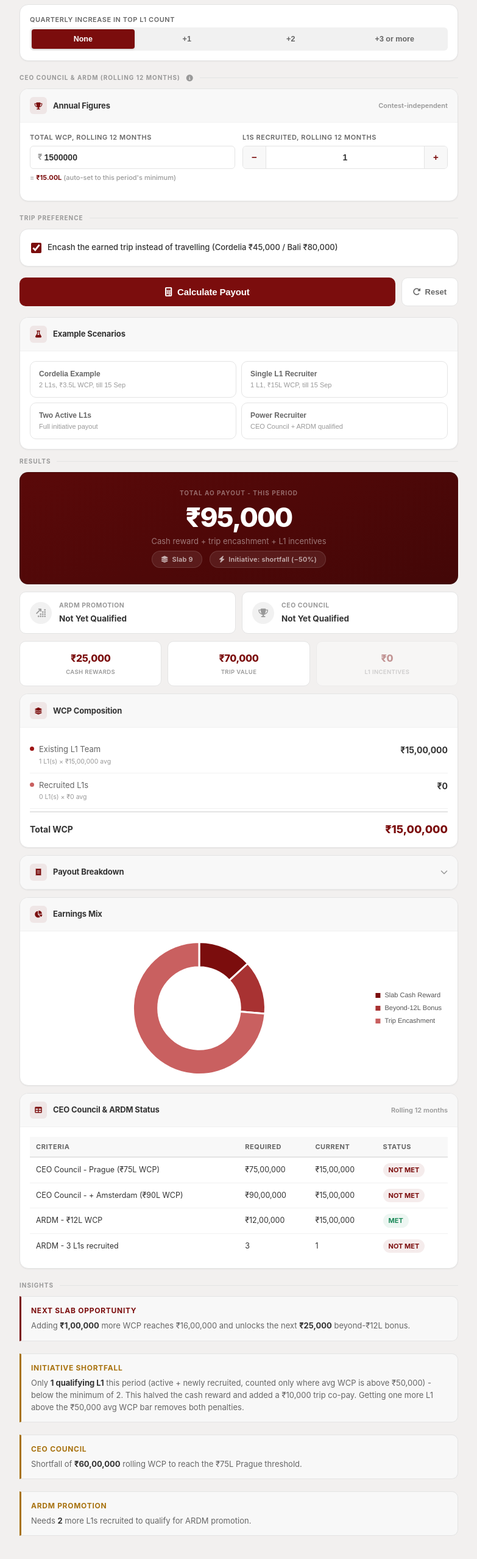
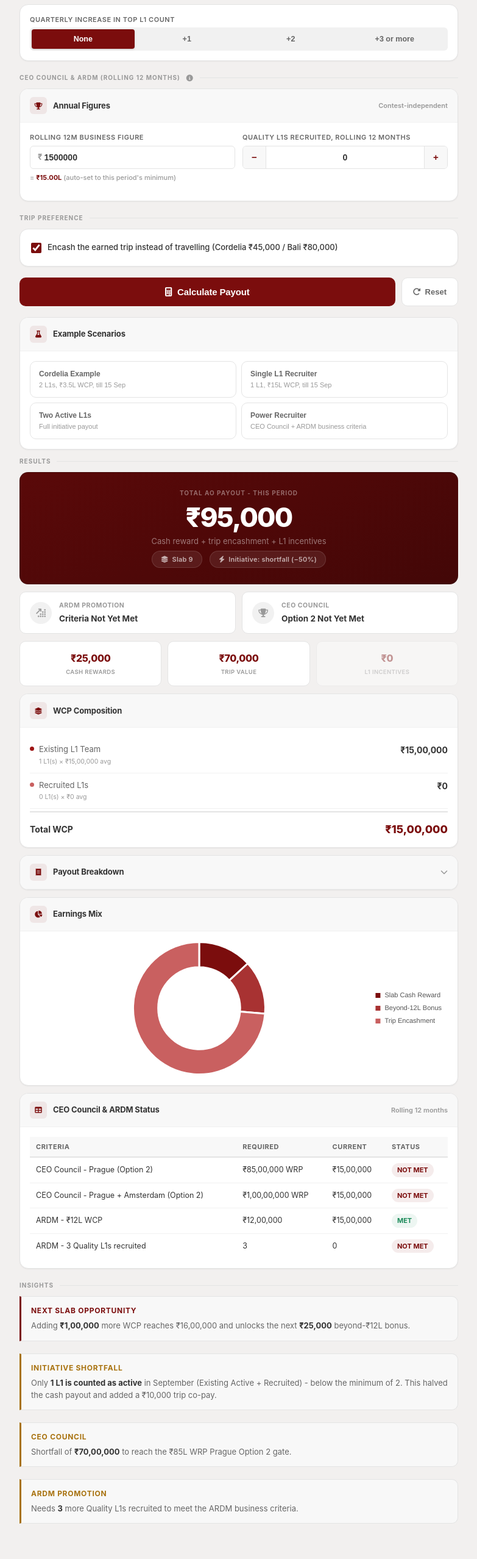
Before and after one commit to aadilgaming0-ai/agencyofficer, a plain HTML site: page index.html in a window 1280 px wide. Shown: the part 938-3494 px from the top of the page at 61% size, without its empty margins (248-1031 px from the left). Drawn offline with nearby package versions, Linux system fonts and the light colour scheme.

Commit message:
Update index.html

```diff
--- a/index.html
+++ b/index.html
@@ -338,12 +338,12 @@ select:focus, input:focus { color: var(--maroon); }
       </div>
 
       <div class="modal-section-lbl">Initiative Rules</div>
-      <div class="assumption-row"><div class="assump-icon"><i class="fas fa-users"></i></div><div class="assump-text">Minimum <span class="mark">2 qualifying L1s</span> required (sum of # Active L1 this period + # New L1 recruited this month, counting a group only if its avg WCP is above <span class="mark">₹50,000</span>) - else cash reward is cut by <span class="mark">50%</span> and trips need a <span class="mark">₹10,000 co-pay</span>.</div></div>
+      <div class="assumption-row"><div class="assump-icon"><i class="fas fa-users"></i></div><div class="assump-text">Minimum <span class="mark">2 L1 Active in Sep 2026</span> required. For this count, <span class="mark">Existing Active L1s + Recruited L1s</span> are considered together - else cash payout is reduced by <span class="mark">50%</span> and trips carry an additional <span class="mark">₹10,000 co-pay</span>.</div></div>
       <div class="assumption-row"><div class="assump-icon"><i class="fas fa-layer-group"></i></div><div class="assump-text">At <span class="mark">₹12L</span> total WCP, the top slab pays <span class="mark">₹25,000</span>. Every complete <span class="mark">₹2L beyond ₹12L</span> adds another <span class="mark">₹25,000</span> (e.g. ₹15L = ₹25,000 + ₹25,000).</div></div>
       <div class="assumption-row"><div class="assump-icon"><i class="fas fa-plane"></i></div><div class="assump-text">Trip encashment rates: <span class="mark">Cordelia ₹45,000</span> and <span class="mark">Bali ₹80,000</span>.</div></div>
 
       <div class="modal-section-lbl">Quality New L1 Recruitment</div>
-      <div class="assumption-row"><div class="assump-icon"><i class="fas fa-user-check"></i></div><div class="assump-text">For each <span class="mark">newly recruited</span> L1 this period with ≥ ₹2L avg WCP → <span class="mark">₹2,500</span> per L1. If that recruited L1's avg WCP also crosses the higher quality threshold (₹5L till 15 Sep / ₹7.5L till 30 Sep) → the reward becomes <span class="mark">₹6,000</span> per L1 instead.</div></div>
+      <div class="assumption-row"><div class="assump-icon"><i class="fas fa-user-check"></i></div><div class="assump-text">For each <span class="mark">newly recruited</span> L1 with ≥ ₹2L WCP in M0 → <span class="mark">₹2,500</span> per L1. If the L1 achieves <span class="mark">Cordelia qualification</span> (₹3.5L till 15 Sep / ₹5L till 30 Sep) → <span class="mark">₹6,000</span> per L1.</div></div>
 
       <div class="modal-section-lbl">Quarterly Top L1 Increase</div>
       <table class="rate-tbl">
@@ -356,8 +356,8 @@ select:focus, input:focus { color: var(--maroon); }
       </table>
 
       <div class="modal-section-lbl">CEO Council &amp; ARDM (Rolling 12 Months)</div>
-      <div class="assumption-row"><div class="assump-icon"><i class="fas fa-trophy"></i></div><div class="assump-text"><span class="mark">₹75L</span> WCP → Prague. <span class="mark">₹90L</span> WCP → Prague + Amsterdam.</div></div>
-      <div class="assumption-row"><div class="assump-icon"><i class="fas fa-arrow-up"></i></div><div class="assump-text"><span class="mark">₹12L WCP</span> + <span class="mark">3 L1s recruited</span> → promotion to ARDM (full-time role).</div></div>
+      <div class="assumption-row"><div class="assump-icon"><i class="fas fa-trophy"></i></div><div class="assump-text">CEO Council Option 2: <span class="mark">₹85L WRP</span> → Prague; <span class="mark">₹100L WRP</span> → Prague + Amsterdam.</div></div>
+      <div class="assumption-row"><div class="assump-icon"><i class="fas fa-arrow-up"></i></div><div class="assump-text"><span class="mark">₹12L WCP</span> + <span class="mark">3 Quality L1s</span> recruited in rolling 12 months → ARDM business criteria met.</div></div>
     </div>
   </div>
 </div>
@@ -394,8 +394,8 @@ select:focus, input:focus { color: var(--maroon); }
   <div class="card">
     <div class="card-body">
       <div class="seg-toggle" id="periodToggle">
-        <button class="seg-btn active" data-period="17">Contest till 15th Sep</button>
-        <button class="seg-btn" data-period="31">Contest till 30th Sep</button>
+        <button class="seg-btn active" data-period="15">Contest till 15th Sep</button>
+        <button class="seg-btn" data-period="30">Contest till 30th Sep</button>
       </div>
     </div>
   </div>
@@ -408,7 +408,7 @@ select:focus, input:focus { color: var(--maroon); }
     <div class="card-hd">
       <div class="card-hd-icon"><i class="fas fa-users"></i></div>
       <div class="card-hd-title">1. Existing L1 Team</div>
-      <span class="info-tip" tabindex="0" aria-label="L1 = your first-line downline agents (Executive/Insurance Manager). At least 2, counting active + newly recruited L1s with avg WCP above ₹50,000, are required to avoid the initiative penalty."><i class="fas fa-circle-info"></i><span class="info-tip-bubble">L1 = your first-line downline agents (Executive/Insurance Manager). At least 2, counting active + newly recruited L1s with avg WCP above ₹50,000, are required to avoid the initiative penalty.</span></span>
+      <span class="info-tip" tabindex="0" aria-label="L1 = your first-line downline agents (Executive/Insurance Manager). For the September initiative, Existing Active L1s + Recruited L1s are counted together. Minimum 2 in total are required to avoid the 50% cash reduction and ₹10,000 trip co-pay."><i class="fas fa-circle-info"></i><span class="info-tip-bubble">Existing Active L1s + Recruited L1s are counted together. Minimum 2 in total are required to avoid the 50% cash reduction and ₹10,000 trip co-pay.</span></span>
     </div>
     <div class="card-body">
       <div class="two-col">
@@ -496,12 +496,12 @@ select:focus, input:focus { color: var(--maroon); }
     <div class="card-body">
       <div class="two-col">
         <div class="field">
-          <label class="field-label">Total WCP, Rolling 12 Months</label>
+          <label class="field-label">Rolling 12M Business Figure</label>
           <div class="input-box affix-row"><span class="input-affix">₹</span><input type="number" id="annualWCP" value="1500000" min="0"></div>
           <div class="field-hint" id="annualWCPHint"></div>
         </div>
         <div class="field">
-          <label class="field-label">L1s Recruited, Rolling 12 Months</label>
+          <label class="field-label">Quality L1s Recruited, Rolling 12 Months</label>
           <div class="input-box stepper-input">
             <button type="button" class="stepper-btn minus" onclick="stepValue('annualL1',-1,0)" aria-label="Decrease L1s recruited annually">−</button>
             <input type="number" id="annualL1" value="1" min="0">
@@ -545,7 +545,7 @@ select:focus, input:focus { color: var(--maroon); }
         <button class="scenario-btn" onclick="loadScenario('solo')">Cordelia Example <span>2 L1s, ₹3.5L WCP, till 15 Sep</span></button>
         <button class="scenario-btn" onclick="loadScenario('single_l1')">Single L1 Recruiter <span>1 L1, ₹15L WCP, till 15 Sep</span></button>
         <button class="scenario-btn" onclick="loadScenario('two_l1')">Two Active L1s <span>Full initiative payout</span></button>
-        <button class="scenario-btn" onclick="loadScenario('power')">Power Recruiter <span>CEO Council + ARDM qualified</span></button>
+        <button class="scenario-btn" onclick="loadScenario('power')">Power Recruiter <span>CEO Council + ARDM business criteria</span></button>
       </div>
     </div>
   </div>
@@ -570,14 +570,14 @@ select:focus, input:focus { color: var(--maroon); }
         <div class="milestone-icon"><i class="fas fa-arrow-up-right-dots"></i></div>
         <div>
           <div class="milestone-label">ARDM Promotion</div>
-          <div class="milestone-status" id="ardmMilestoneStatus">Not Yet Qualified</div>
+          <div class="milestone-status" id="ardmMilestoneStatus">Criteria Not Yet Met</div>
         </div>
       </div>
       <div class="milestone-card pending" id="ceoMilestone">
         <div class="milestone-icon"><i class="fas fa-trophy"></i></div>
         <div>
           <div class="milestone-label">CEO Council</div>
-          <div class="milestone-status" id="ceoMilestoneStatus">Not Yet Qualified</div>
+          <div class="milestone-status" id="ceoMilestoneStatus">Option 2 Not Yet Met</div>
         </div>
       </div>
     </div>
@@ -651,8 +651,8 @@ select:focus, input:focus { color: var(--maroon); }
 
 <script>
 const SLABS = {
-  17: { thresholds:[125000,200000,250000,350000,500000,650000,800000], label:'Contest till 15th Sep' },
-  31: { thresholds:[150000,250000,350000,500000,750000,1000000,1200000], label:'Contest till 30th Sep' }
+  15: { thresholds:[125000,200000,250000,350000,500000,650000,800000], label:'Contest till 15th Sep' },
+  30: { thresholds:[150000,250000,350000,500000,750000,1000000,1200000], label:'Contest till 30th Sep' }
 };
 const CASH_REWARD = [10000,25000,35000,0,20000,0,25000];
 const TRIP_TYPE   = [null,null,null,'Cordelia','Cordelia','Bali','Bali'];
@@ -662,8 +662,10 @@ const TOP_SLAB_CASH = 25000;
 const BEYOND_12L_STEP = 200000;
 const BEYOND_12L_REWARD = 25000;
 const TOPL1_REWARD = {0:0,1:7500,2:15000,3:30000};
+const CEO_PRAGUE_OPTION2 = 8500000;
+const CEO_CABINET_OPTION2 = 10000000;
 
-let currentPeriod = 17;
+let currentPeriod = 15;
 let topL1Inc = 0;
 let lastCalc = null;
 let chartInst = null;
@@ -734,13 +736,12 @@ function setWarn(boxId, msgId, active, message){
   }
 }
 
-function validateInputs(totalWCP, annualWCP, annualL1, l1Active, recruitedL1Count){
+function validateInputs(totalWCP, annualWCP, annualL1, currentQualityL1Count){
   setWarn('annualWCP','annualValidationMsg', annualWCP<totalWCP,
-    `Rolling 12-month WCP (${fmtRs(annualWCP)}) must be at least this period's WCP (${fmtRs(totalWCP)}), since this period falls within it. The Calculate button is disabled until this is fixed.`);
+    `Rolling 12-month business figure (${fmtRs(annualWCP)}) must be at least this period's WCP (${fmtRs(totalWCP)}). The Calculate button is disabled until this is fixed.`);
 
-  const minAnnualL1 = l1Active + recruitedL1Count;
-  setWarn('annualL1','annualL1ValidationMsg', annualL1<minAnnualL1,
-    `L1s recruited over the rolling 12 months (${annualL1}) must be at least this period's active L1s + newly recruited L1s (${l1Active} + ${recruitedL1Count} = ${minAnnualL1}), since this period falls within it. The Calculate button is disabled until this is fixed.`);
+  setWarn('annualL1','annualL1ValidationMsg', annualL1<currentQualityL1Count,
+    `Quality L1s recruited over the rolling 12 months (${annualL1}) must be at least the quality L1s created this month (${currentQualityL1Count}). The Calculate button is disabled until this is fixed.`);
 }
 
 function calculate(){
@@ -756,7 +757,8 @@ function calculate(){
 
   // Rolling 12-month annual figures must be at least this period's contribution.
   const minAnnualWCP = totalWCP;
-  const minAnnualL1  = l1Active + recruitedL1Count;
+  const currentQualityL1Count = avgRecruitedL1WCP >= 200000 ? recruitedL1Count : 0;
+  const minAnnualL1  = currentQualityL1Count;
   if(!annualWCPTouched) document.getElementById('annualWCP').value = minAnnualWCP;
   if(!annualL1Touched)  document.getElementById('annualL1').value  = minAnnualL1;
 
@@ -774,7 +776,7 @@ function calculate(){
   document.getElementById('avgRecruitedL1WCPHint').innerHTML = `= <strong>${fmtL(avgRecruitedL1WCP)}</strong> per L1`;
   document.getElementById('annualWCPHint').innerHTML = `= <strong>${fmtL(annualWCP)}</strong>${!annualWCPTouched?' (auto-set to this period\'s minimum)':''}`;
 
-  validateInputs(totalWCP, annualWCP, annualL1, l1Active, recruitedL1Count);
+  validateInputs(totalWCP, annualWCP, annualL1, currentQualityL1Count);
 
   const slabSet = SLABS[currentPeriod];
   const slabIdx = findSlab(totalWCP, slabSet.thresholds);
@@ -818,7 +820,8 @@ function calculate(){
     cashComponents+=beyondReward;
   }
 
-  const qualifyingL1Count = (avgL1WCP > 50000 ? l1Active : 0) + (avgRecruitedL1WCP > 50000 ? recruitedL1Count : 0);
+  // September initiative: existing active L1s and newly recruited L1s are counted together.
+  const qualifyingL1Count = l1Active + recruitedL1Count;
   const penalty = qualifyingL1Count < 2;
   let cashAfterPenalty = cashComponents;
   if(penalty && cashComponents>0){
@@ -849,15 +852,15 @@ function calculate(){
 
   const totalCash = cashAfterPenalty+tripValue;
 
-  // Existing quality-L1 incentive logic retained unchanged.
-  const tier2Threshold = currentPeriod===17?500000:750000;
+  // Quality New L1 incentive: ₹2,500 at ₹2L M0 WCP; ₹6,000 on Cordelia qualification.
+  const tier2Threshold = currentPeriod===15?350000:500000;
   let qualityReward=0;
   const qualityLines=[];
   if(recruitedL1Count>0 && avgRecruitedL1WCP>=200000){
     if(avgRecruitedL1WCP>=tier2Threshold){
       const amt=recruitedL1Count*6000;
       qualityReward+=amt;
-      qualityLines.push({desc:`${recruitedL1Count} new L1(s) cross higher quality threshold`, formula:`≥ ${fmtRs(tier2Threshold)} avg · ${recruitedL1Count} × ₹6,000`, amt:amt, dot:'#a83232'});
+      qualityLines.push({desc:`${recruitedL1Count} new L1(s) achieve Cordelia qualification`, formula:`≥ ${fmtRs(tier2Threshold)} avg · ${recruitedL1Count} × ₹6,000`, amt:amt, dot:'#a83232'});
     } else {
       const amt=recruitedL1Count*2500;
       qualityReward+=amt;
@@ -869,9 +872,9 @@ function calculate(){
   const grandTotal = totalCash+qualityReward+topL1Reward;
 
   let ceoStatus='none', ceoShortfall=0;
-  if(annualWCP>=9000000) ceoStatus='both';
-  else if(annualWCP>=7500000) ceoStatus='prague';
-  else ceoShortfall=7500000-annualWCP;
+  if(annualWCP>=CEO_CABINET_OPTION2) ceoStatus='both';
+  else if(annualWCP>=CEO_PRAGUE_OPTION2) ceoStatus='prague';
+  else ceoShortfall=CEO_PRAGUE_OPTION2-annualWCP;
 
   const ardmWCPmet = annualWCP>=1200000;
   const ardmL1met  = annualL1>=3;
@@ -926,23 +929,23 @@ function updateResults(){
   const ardmCard = document.getElementById('ardmMilestone');
   const ardmStatusEl = document.getElementById('ardmMilestoneStatus');
   if(d.ardmQualified){
-    ardmStatusEl.textContent = 'Qualified — Full-Time Role';
+    ardmStatusEl.textContent = 'WCP + Quality L1 Criteria Met';
     ardmCard.classList.add('qualified');
   } else {
-    ardmStatusEl.textContent = 'Not Yet Qualified';
+    ardmStatusEl.textContent = 'Criteria Not Yet Met';
     ardmCard.classList.remove('qualified');
   }
 
   const ceoCard = document.getElementById('ceoMilestone');
   const ceoStatusEl = document.getElementById('ceoMilestoneStatus');
   if(d.ceoStatus==='both'){
-    ceoStatusEl.textContent = 'Prague + Amsterdam';
+    ceoStatusEl.textContent = 'Prague + Amsterdam - Option 2';
     ceoCard.classList.add('qualified');
   } else if(d.ceoStatus==='prague'){
-    ceoStatusEl.textContent = 'Prague Qualified';
+    ceoStatusEl.textContent = 'Prague - Option 2';
     ceoCard.classList.add('qualified');
   } else {
-    ceoStatusEl.textContent = 'Not Yet Qualified';
+    ceoStatusEl.textContent = 'Option 2 Not Yet Met';
     ceoCard.classList.remove('qualified');
   }
 
@@ -1028,10 +1031,10 @@ function renderChart(d){
 
 function buildStatusTable(d){
   const rows=[
-    { label:'CEO Council - Prague (₹75L WCP)', required:'₹75,00,000', current: fmtRs(d.annualWCP), met: d.annualWCP>=7500000 },
-    { label:'CEO Council - + Amsterdam (₹90L WCP)', required:'₹90,00,000', current: fmtRs(d.annualWCP), met: d.annualWCP>=9000000 },
+    { label:'CEO Council - Prague (Option 2)', required:'₹85,00,000 WRP', current: fmtRs(d.annualWCP), met: d.annualWCP>=CEO_PRAGUE_OPTION2 },
+    { label:'CEO Council - Prague + Amsterdam (Option 2)', required:'₹1,00,00,000 WRP', current: fmtRs(d.annualWCP), met: d.annualWCP>=CEO_CABINET_OPTION2 },
     { label:'ARDM - ₹12L WCP', required:'₹12,00,000', current: fmtRs(d.annualWCP), met: d.ardmWCPmet },
-    { label:'ARDM - 3 L1s recruited', required:'3', current: String(d.annualL1), met: d.ardmL1met }
+    { label:'ARDM - 3 Quality L1s recruited', required:'3', current: String(d.annualL1), met: d.ardmL1met }
   ];
   let html='';
   rows.forEach(r=>{
@@ -1064,33 +1067,33 @@ function buildInsights(d){
   // Initiative
   const initBox=document.getElementById('ins_init'), initText=document.getElementById('ins_init_text');
   if(d.penalty){
-    initText.innerHTML=`Only <strong>${d.qualifyingL1Count} qualifying L1${d.qualifyingL1Count==1?'':'s'}</strong> this period (active + newly recruited, counted only where avg WCP is above ₹50,000) - below the minimum of 2. This halved the cash reward${d.tripEarned?' and added a ₹10,000 trip co-pay':''}. Getting one more L1 above the ₹50,000 avg WCP bar removes both penalties.`;
+    initText.innerHTML=`Only <strong>${d.qualifyingL1Count} L1${d.qualifyingL1Count==1?' is':'s are'} counted as active</strong> in September (Existing Active + Recruited) - below the minimum of 2. This halved the cash payout${d.tripEarned?' and added a ₹10,000 trip co-pay':''}.`;
     initBox.classList.remove('hidden'); initBox.classList.add('warn'); initBox.classList.remove('ok');
   } else { initBox.classList.add('hidden'); }
 
   // CEO council
   const ceoBox=document.getElementById('ins_ceo'), ceoText=document.getElementById('ins_ceo_text');
   if(d.ceoStatus==='both'){
-    ceoText.innerHTML=`Qualified for <strong>Prague + Amsterdam</strong> on ${fmtRs(d.annualWCP)} rolling WCP.`;
+    ceoText.innerHTML=`CEO Council Option 2 for <strong>Prague + Amsterdam</strong> is met at ${fmtRs(d.annualWCP)} rolling business.`;
     ceoBox.classList.remove('hidden'); ceoBox.classList.add('ok'); ceoBox.classList.remove('warn');
   } else if(d.ceoStatus==='prague'){
-    ceoText.innerHTML=`Qualified for <strong>Prague</strong>. Add <strong>${fmtRs(9000000-d.annualWCP)}</strong> more rolling WCP to also unlock Amsterdam.`;
+    ceoText.innerHTML=`CEO Council Option 2 for <strong>Prague</strong> is met. Add <strong>${fmtRs(CEO_CABINET_OPTION2-d.annualWCP)}</strong> more rolling business to meet the ₹100L Prague + Amsterdam Option 2 gate.`;
     ceoBox.classList.remove('hidden'); ceoBox.classList.add('ok'); ceoBox.classList.remove('warn');
   } else {
-    ceoText.innerHTML=`Shortfall of <strong>${fmtRs(d.ceoShortfall)}</strong> rolling WCP to reach the ₹75L Prague threshold.`;
+    ceoText.innerHTML=`Shortfall of <strong>${fmtRs(d.ceoShortfall)}</strong> to reach the ₹85L WRP Prague Option 2 gate.`;
     ceoBox.classList.remove('hidden'); ceoBox.classList.add('warn'); ceoBox.classList.remove('ok');
   }
 
   // ARDM
   const ardmBox=document.getElementById('ins_ardm'), ardmText=document.getElementById('ins_ardm_text');
   if(d.ardmQualified){
-    ardmText.innerHTML=`Qualified for <strong>promotion to ARDM</strong> - both the ₹12L WCP and 3 L1 recruitment criteria are met.`;
+    ardmText.innerHTML=`The existing calculator's <strong>ARDM business criteria are met</strong> - ₹12L WCP and 3 Quality L1 recruitments.`;
     ardmBox.classList.remove('hidden'); ardmBox.classList.add('ok'); ardmBox.classList.remove('warn');
   } else {
     let parts=[];
     if(!d.ardmWCPmet) parts.push(`<strong>${fmtRs(1200000-d.annualWCP)}</strong> more WCP`);
-    if(!d.ardmL1met) parts.push(`<strong>${3-d.annualL1}</strong> more L1${(3-d.annualL1)>1?'s':''} recruited`);
-    ardmText.innerHTML=`Needs ${parts.join(' and ')} to qualify for ARDM promotion.`;
+    if(!d.ardmL1met) parts.push(`<strong>${3-d.annualL1}</strong> more Quality L1${(3-d.annualL1)>1?'s':''} recruited`);
+    ardmText.innerHTML=`Needs ${parts.join(' and ')} to meet the ARDM business criteria.`;
     ardmBox.classList.remove('hidden'); ardmBox.classList.add('warn'); ardmBox.classList.remove('ok');
   }
 }
@@ -1120,8 +1123,8 @@ function clearAll(){
   document.getElementById('annualWCP').value=0;
   document.getElementById('annualL1').value=0;
   document.querySelectorAll('#periodToggle .seg-btn').forEach(b=>b.classList.remove('active'));
-  document.querySelector('#periodToggle .seg-btn[data-period="17"]').classList.add('active');
-  currentPeriod=17;
+  document.querySelector('#periodToggle .seg-btn[data-period="15"]').classList.add('active');
+  currentPeriod=15;
   calculate();
 }
 
@@ -1129,10 +1132,10 @@ function setField(id,val){ document.getElementById(id).value = val; }
 
 function loadScenario(key){
   const sc = {
-    solo:      { l1Active:2, avgL1WCP:175000, recruitedL1Count:0, avgRecruitedL1WCP:0,       period:17, encash:true,  topL1:'0', annualWCP:350000,  annualL1:2 },
-    single_l1: { l1Active:0, avgL1WCP:0,      recruitedL1Count:1, avgRecruitedL1WCP:1500000, period:17, encash:true,  topL1:'0', annualWCP:1500000, annualL1:1 },
-    two_l1:    { l1Active:2, avgL1WCP:400000, recruitedL1Count:0, avgRecruitedL1WCP:0,       period:17, encash:true,  topL1:'1', annualWCP:8000000, annualL1:5 },
-    power:     { l1Active:3, avgL1WCP:1300000,recruitedL1Count:1, avgRecruitedL1WCP:1000000, period:31, encash:false, topL1:'3', annualWCP:9500000, annualL1:4 }
+    solo:      { l1Active:2, avgL1WCP:175000, recruitedL1Count:0, avgRecruitedL1WCP:0,       period:15, encash:true,  topL1:'0', annualWCP:350000,   annualL1:0 },
+    single_l1: { l1Active:1, avgL1WCP:0,      recruitedL1Count:1, avgRecruitedL1WCP:1500000, period:15, encash:true,  topL1:'0', annualWCP:1500000,  annualL1:1 },
+    two_l1:    { l1Active:2, avgL1WCP:400000, recruitedL1Count:0, avgRecruitedL1WCP:0,       period:15, encash:true,  topL1:'1', annualWCP:8000000,  annualL1:0 },
+    power:     { l1Active:3, avgL1WCP:1300000,recruitedL1Count:1, avgRecruitedL1WCP:1000000, period:30, encash:false, topL1:'3', annualWCP:10000000, annualL1:4 }
   };
   const s=sc[key]; if(!s) return;
   setField('l1Active', s.l1Active);
```
